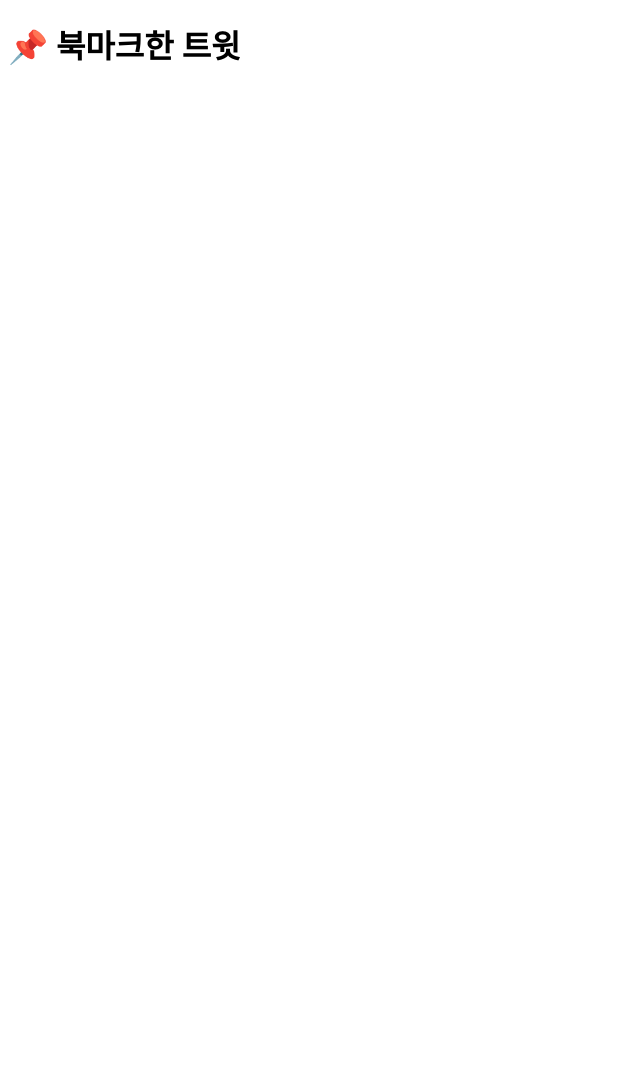
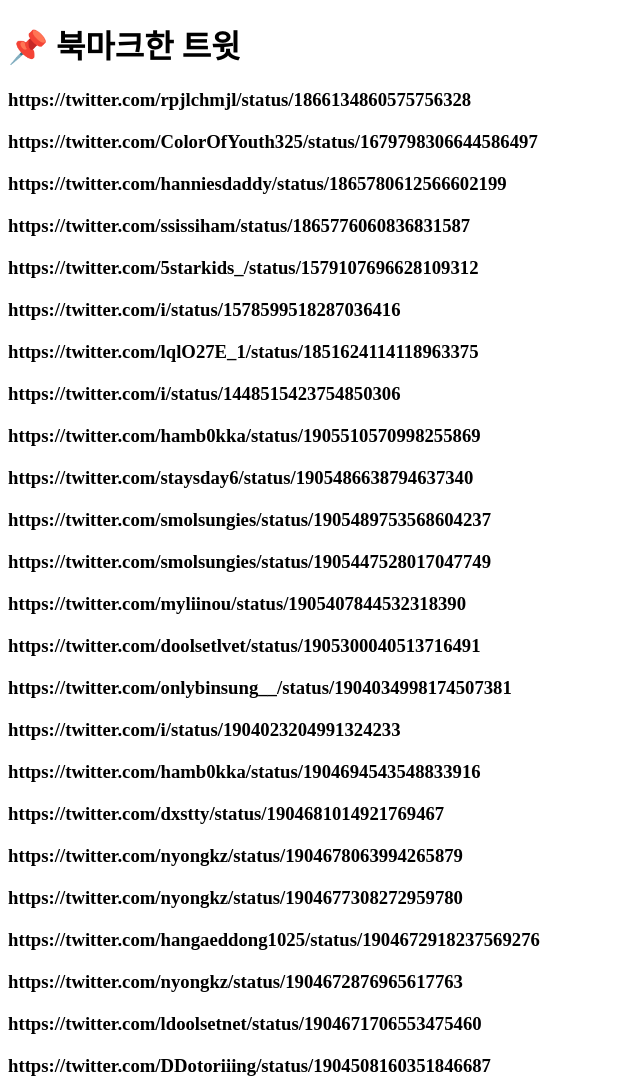
Before and after one commit to hannie914/bookmarks, a plain HTML site: page index.html in a window 1280 px wide. Shown: the top 1080 px of the page, without its empty margins (0-640 px from the left). Before the commit the page ends 800 px from the top, so only its background shows below. Drawn offline with Linux system fonts and the light colour scheme.

Commit message:
Update index.html
2차

```diff
--- a/index.html
+++ b/index.html
@@ -14,53 +14,61 @@
   <h1>📌 북마크한 트윗</h1>
   <div id="tweets-container"></div>
 
+  <script async src="https://platform.twitter.com/widgets.js" charset="utf-8"></script>
   <script>
     // x.com 주소 리스트
     const rawLinks = [
-      "https://x.com/hamb0kka/status/1907012138981613729",
-      "https://x.com/NYLONJAPAN/status/1906997519567274058",
-      "https://x.com/hangaeddong1025/status/1906995393860354477",
-      "https://x.com/dxstty/status/1906991339226493343",
-      "https://x.com/han9oo/status/1906153901029806515",
-      "https://x.com/i/status/1905962630331715889",
-      "https://x.com/skybound99/status/1906092156718395892",
-      "https://x.com/_234914/status/1806169563060686987",
-      "https://x.com/i/status/1806169202778333646",
-      "https://x.com/hangaeddong1025/status/1905990678535893210",
-      "https://x.com/hampongS2/status/1730271324860457224",
-      "https://x.com/hangaeddong1025/status/1905963112119034184",
-      "https://x.com/ldoolsetnet/status/1905945271315677405",
-      "https://x.com/ldoolsetnet/status/1905944747631313180",
-      "https://x.com/worldhamstar/status/1905942580258545887",
-      "https://x.com/dxstty/status/1905939405803499559",
-      "https://x.com/hangaeddong1025/status/1905938437049581643",
-      "https://x.com/_linosgrl/status/1905796234066981029",
-      "https://x.com/_234914/status/1905786086099743230",
-      "https://x.com/i/status/1905784887782805927",
-      "https://x.com/cloudbbok/status/1905781347546989022",
-      "https://x.com/hangaeddong1025/status/1905769809704571251",
-      "https://x.com/i/status/1905769478287392805",
-      "https://x.com/plum__country/status/1831037845781594306",
-      "https://x.com/hamb0kka/status/1904497559240057050",
-      "https://x.com/dxstty/status/1902323644786692485",
-      "https://x.com/ldoolsetnet/status/1900506584653984246",
-      "https://x.com/ldoolsetnet/status/1904497048407167229",
-      "https://x.com/hamb0kka/status/1902321198299828383",
-      "https://x.com/Han_hamquoka/status/1900419415889555465",
-      "https://x.com/nyongkz/status/1904494388429848644",
+      "https://x.com/rpjlchmjl/status/1866134860575756328",
+      "https://x.com/ColorOfYouth325/status/1679798306644586497",
+      "https://x.com/hanniesdaddy/status/1865780612566602199",
+      "https://x.com/ssissiham/status/1865776060836831587",
+      "https://x.com/5starkids_/status/1579107696628109312",
+      "https://x.com/i/status/1578599518287036416",
+      "https://x.com/lqlO27E_1/status/1851624114118963375",
+      "https://x.com/i/status/1448515423754850306",
+      "https://x.com/hamb0kka/status/1905510570998255869",
+      "https://x.com/staysday6/status/1905486638794637340",
+      "https://x.com/smolsungies/status/1905489753568604237",
+      "https://x.com/smolsungies/status/1905447528017047749",
+      "https://x.com/myliinou/status/1905407844532318390",
+      "https://x.com/doolsetlvet/status/1905300040513716491",
+      "https://x.com/onlybinsung__/status/1904034998174507381",
+      "https://x.com/i/status/1904023204991324233",
+      "https://x.com/hamb0kka/status/1904694543548833916",
+      "https://x.com/dxstty/status/1904681014921769467",
+      "https://x.com/nyongkz/status/1904678063994265879",
+      "https://x.com/nyongkz/status/1904677308272959780",
+      "https://x.com/hangaeddong1025/status/1904672918237569276",
+      "https://x.com/nyongkz/status/1904672876965617763",
+      "https://x.com/ldoolsetnet/status/1904671706553475460",
+      "https://x.com/DDotoriiing/status/1904508160351846687",
+      "https://x.com/ldoolsetnet/status/1904497595902484550",
+      "https://x.com/hamb0kka/status/1904492919425474632",
+      "https://x.com/nyongkz/status/1904492728983183394",
+      "https://x.com/nyongkz/status/1904490343720247323",
+      "https://x.com/nyongkz/status/1904489944263045400",
+      "https://x.com/ldoolsetnet/status/1897262188974510192",
       "https://x.com/ldoolsetnet/status/1902320769277030528",
-      "https://x.com/hamb0kka/status/1732989612417769767",
-      "https://x.com/dxstty/status/1749431237272592711",
-      "https://x.com/ldoolsetnet/status/1897262188974510192",
-      "https://x.com/dxstty/status/1749430355172503933",
-      "https://x.com/i/status/1349611872421482498",
       "https://x.com/cprfms/status/1550279356596924416",
       "https://x.com/dooleebit/status/1896917104827490411",
-      "https://x.com/dkwlrahffk/status/1479458468335853568",
-      "https://x.com/nyongkz/status/1904494127250829536",
       "https://x.com/hampongS2/status/1902318089368432707",
       "https://x.com/saida091425/status/1899625770609422594",
       "https://x.com/nyongkz/status/1896884995509338560",
+      "https://x.com/ldoolsetnet/status/1902317967616176487",
+      "https://x.com/worldhamstar/status/1899493354297327749",
+      "https://x.com/nyongkz/status/1896883594095927454",
+      "https://x.com/ldoolsetnet/status/1902317665810526317",
+      "https://x.com/worldhamstar/status/1899492521472049475",
+      "https://x.com/ldoolsetnet/status/1896881142265221282",
+      "https://x.com/hamb0kka/status/1902317254571913526",
+      "https://x.com/hamb0kka/status/1899418249743511793",
+      "https://x.com/ldoolsetnet/status/1896879808094814334",
+      "https://x.com/ldoolsetnet/status/1902315658584441149",
+      "https://x.com/nyongkz/status/1899418210820354187",
+      "https://x.com/ldoolsetnet/status/1896878903257661630",
+      "https://x.com/dxstty/status/1749430355172503933",
+      "https://x.com/i/status/1349611872421482498",
+      "https://x.com/dkwlrahffk/status/1479458468335853568",
       "https://x.com/hangaeddong1025/status/1895821832181465402"
     ];
 
@@ -69,7 +77,12 @@
 
     const container = document.getElementById('tweets-container');
 
-    tweetLinks.forEach((url) => {
+    tweetLinks.forEach((url, index) => {
+      // 북마크 타이틀 추가
+      const title = document.createElement('h3');
+      title.textContent = url;
+      container.appendChild(title);
+
       // 트윗 임베드 블록 생성
       const blockquote = document.createElement('blockquote');
       blockquote.className = 'twitter-tweet';
```
